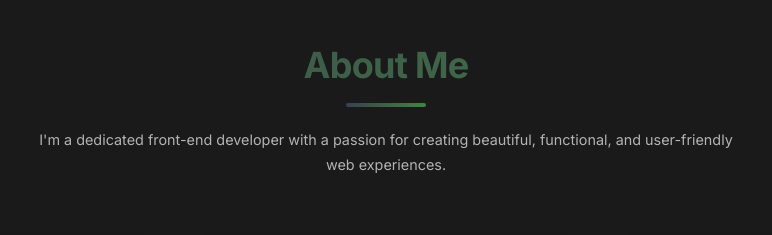
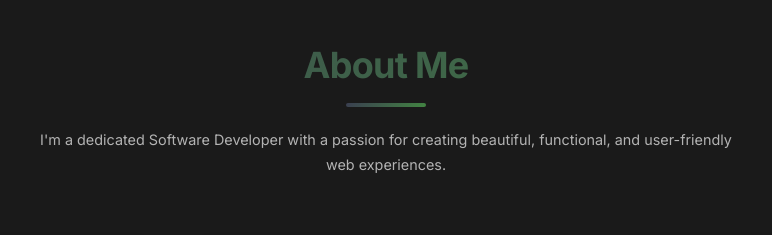
Before and after one commit to Silas-Ce/Portfolio-1, a website: page index.html in a window 1280 px wide. Shown: the part 960-1195 px from the top of the page, 254-1026 px from the left. Drawn offline with Linux system fonts and the light colour scheme.

Commit message:
Update index.html

```diff
--- a/index.html
+++ b/index.html
@@ -3,7 +3,7 @@
 <head>
   <meta charset="UTF-8" />
   <meta name="viewport" content="width=device-width, initial-scale=1.0" />
-  <title>Silas Silas | Front-End Developer</title>
+  <title>Silas Silas | Software Developer</title>
   <meta name="description" content="Portfolio of Silas Silas, a Software developer specializing in modern web and mobile interfaces." />
   <link rel="icon" href="favicon.ico" />
   <link rel="stylesheet" href="style.css" />
@@ -64,7 +64,7 @@
       <!-- About Preview Section -->
       <section class="section" id="about-preview">
         <h2>About Me</h2>
-        <p>I'm a dedicated front-end developer with a passion for creating beautiful, functional, and user-friendly web experiences.</p>
+        <p>I'm a dedicated Software Developer with a passion for creating beautiful, functional, and user-friendly web experiences.</p>
         <div class="about-cards">
           <div class="card">
             <div class="card-icon">
```
